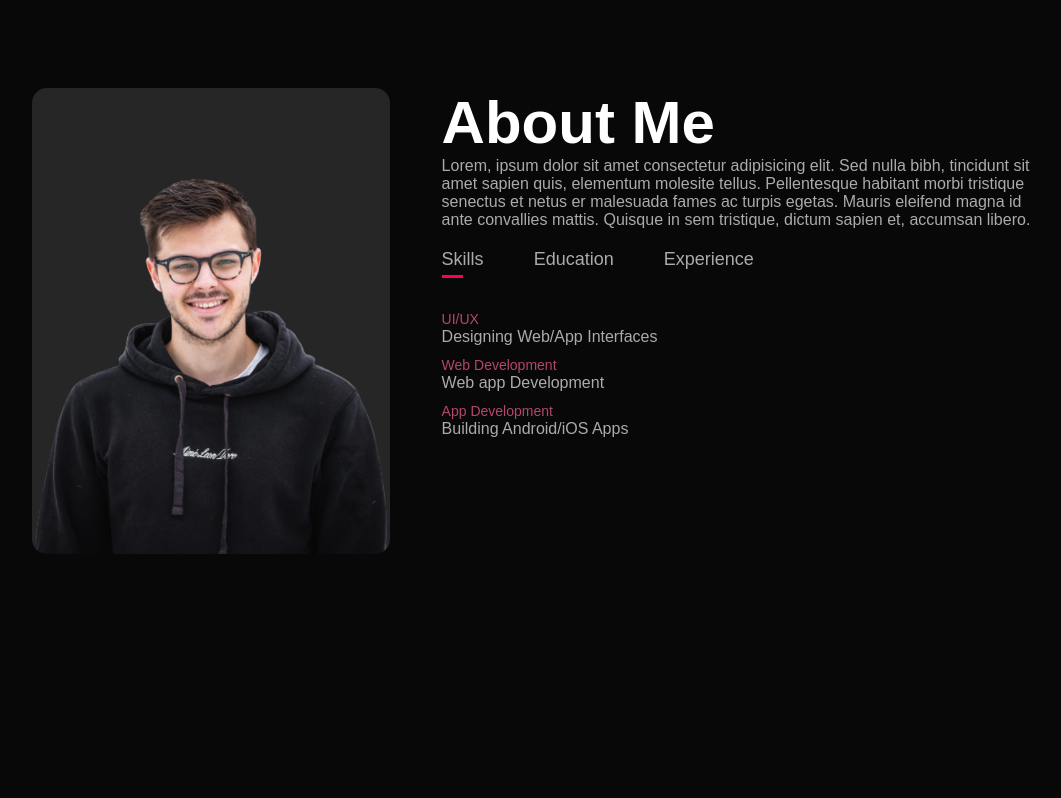
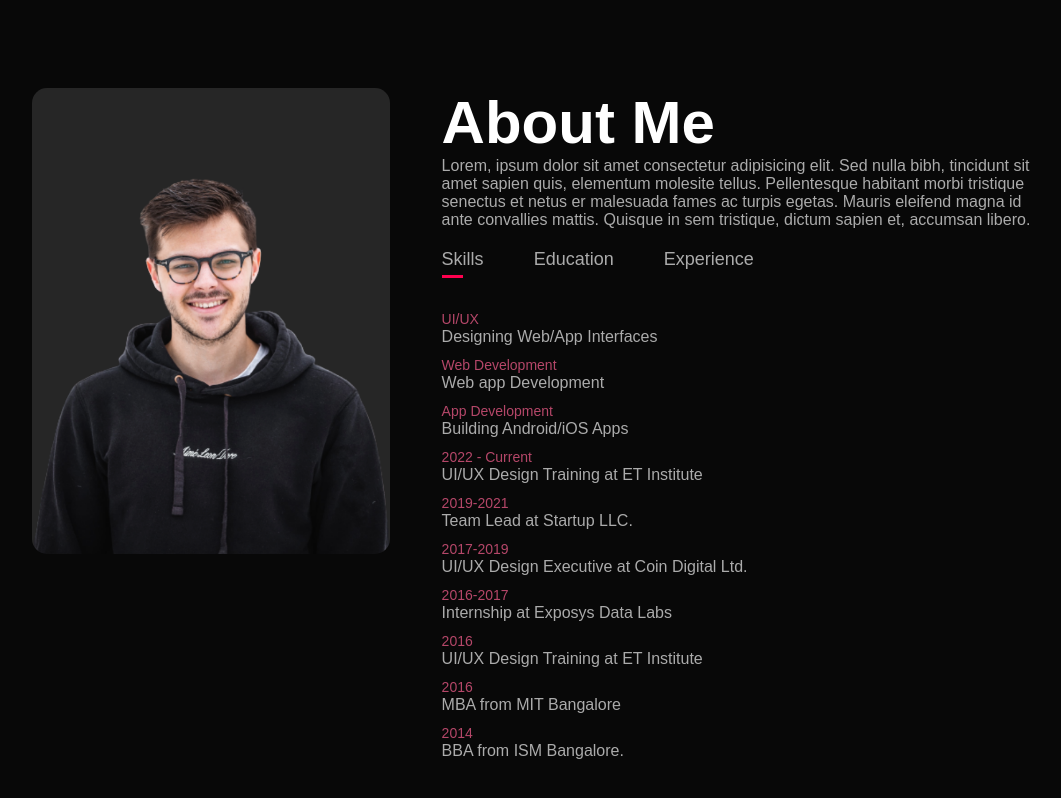
Before and after one commit to Ullasachar16/portfolio, a plain HTML site: page index.html in a window 1280 px wide. Shown: the part 802-1600 px from the top of the page, without its empty margins (96-1157 px from the left). Before the commit the page ends 1450 px from the top, so only its background shows below. Drawn offline with Linux system fonts and the light colour scheme.

Commit message:
adding transition to contents

```diff
--- a/index.html
+++ b/index.html
@@ -52,6 +52,19 @@
                                 <li><span>Web Development</span><br>Web app Development</li>
                                 <li><span>App Development</span><br>Building Android/iOS Apps</li>
                         </div>
+                        <div class="tab-contents">
+                            <ul>
+                                <li><span>2022 - Current</span><br>UI/UX Design Training at ET Institute</li>
+                                <li><span>2019-2021</span><br>Team Lead at Startup LLC.</li>
+                                <li><span>2017-2019</span><br>UI/UX Design Executive at Coin Digital Ltd.</li>
+                                <li><span>2016-2017</span><br>Internship at Exposys Data Labs</li>
+                        </div>
+                        <div class="tab-contents">
+                            <ul>
+                                <li><span>2016</span><br>UI/UX Design Training at ET Institute</li>
+                                <li><span>2016</span><br>MBA from MIT Bangalore</li>
+                                <li><span>2014</span><br>BBA from ISM Bangalore.</li>
+                        </div>
                 </div>
             </div>
         </div>
```
